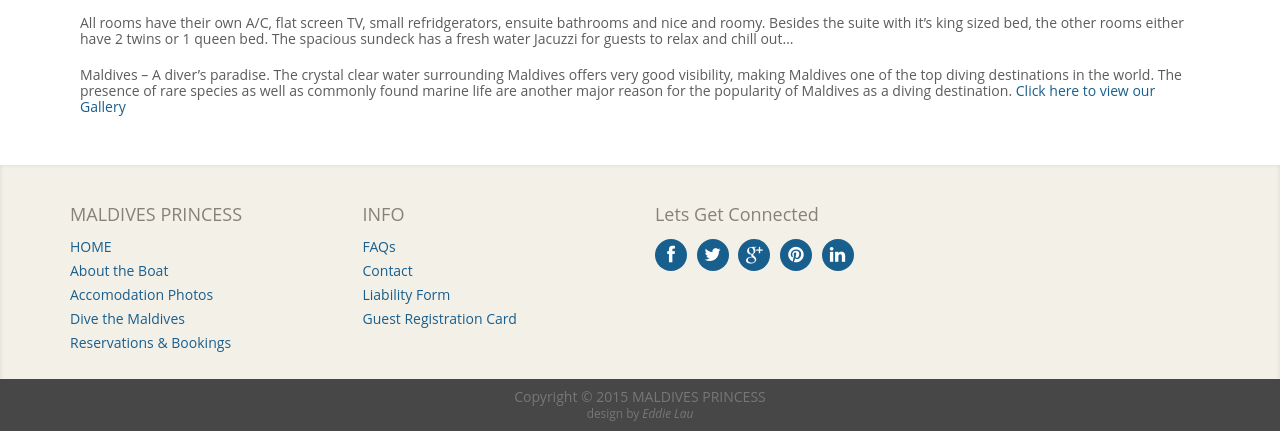
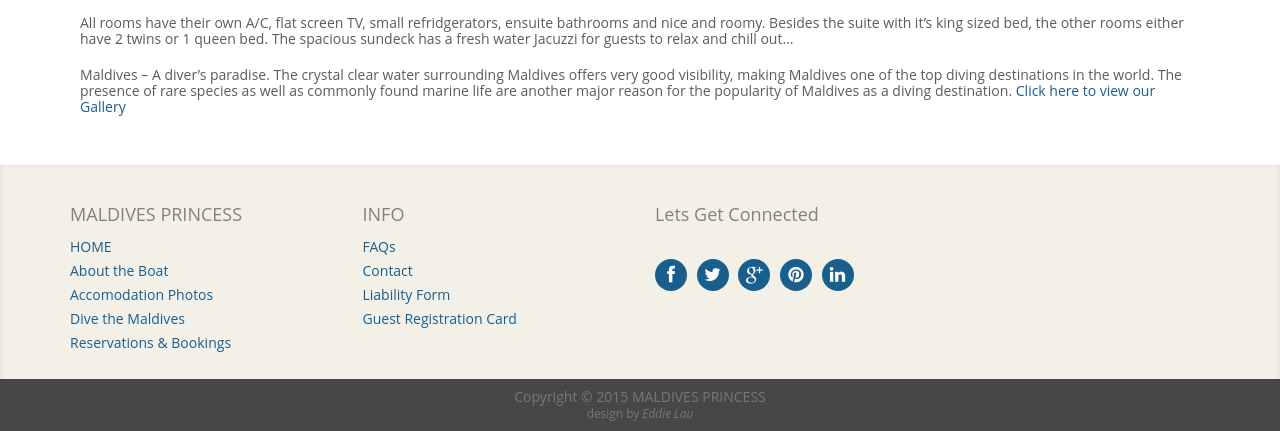
Before and after one commit to EddieLau0402/project_website, a PHP site: page / in a window 1280 px wide. Shown: the part 810-1241 px from the top of the page. Run offline with PHP 8.4, Linux system fonts and the light colour scheme; some web fonts are replaced.

Commit message:
modify index home page stylesheet.

```diff
--- a/asset/css/init.css
+++ b/asset/css/init.css
@@ -130,6 +130,7 @@ footer .footer-content h4 {
 footer .footer-content li {margin-bottom: 8px;}
 footer .footer-content a {color: #195f8e;}
 footer .footer-content a:hover, footer .footer-content a:focus {border-bottom: 2px solid #888276;}
+footer .footer-content .social-profiles {padding-top: 20px;}
 footer .footer-content .social-profiles a {
   width: 32px;
   height: 32px;
@@ -147,6 +148,7 @@ footer .footer-content .social-profiles a {
   -webkit-border-radius: 50%; /* Safari 和 Chrome */
   -o-border-radius: 50%; /* Opera */
 }
+footer .footer-content .social-profiles a:hover, footer .footer-content .social-profiles a:focus {border: none;}
 footer .footer-content .social-profiles div.tooltip[role="tooltip"] .tooltip-inner {background-color: #195f8e;}
 footer .footer-content .social-profiles div.tooltip.top[role="tooltip"] .tooltip-arrow {border-top-color: #195f8e;}
 footer .copyright {
```
Also changed, not shown: 1 other file.
